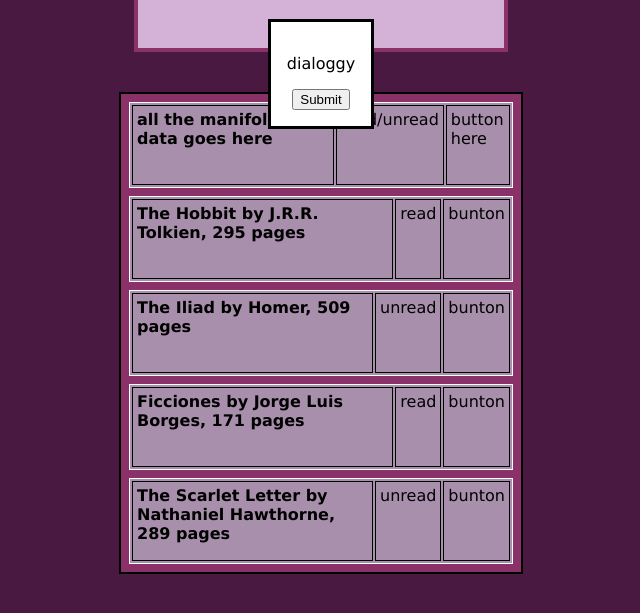
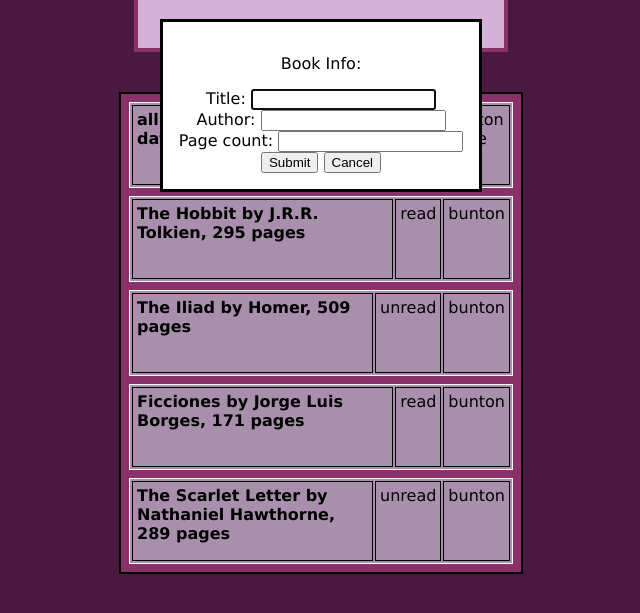
Before and after one commit to zaane/javascript-projects, a plain HTML site: page library/library.html in a window 1280 px wide. Both pictures are taken after a click on the button "Add Book". Shown: the part 127-740 px from the top of the page, without its empty margins (319-959 px from the left). Drawn offline with Linux system fonts and the light colour scheme.

Commit message:
add functionality to form so user can add new books

```diff
--- a/library/library.html
+++ b/library/library.html
@@ -11,14 +11,37 @@
 </head>
 
 <body>
-    <div class ="button-container">
+    <div class="button-container">
         <h1>
             Welcome to my library
         </h1>
-        <dialog>
-            <p>dialoggy</p>
-            <button>Submit</button>
+
+        <dialog id="addBookDialog">
+            <form>
+                <p>Book Info:</p>
+                <div>
+                    <label for="book_title">Title:</label>
+                    <input type="text" id="book_title" name="book_title">
+                </div>
+
+                <div>
+                    <label for="author">Author:</label>
+                    <input type="text" id="author" name="author">
+                </div>
+
+                <div>
+                    <label for="page_count">Page count:</label>
+                    <input type="text" id="page_count" name="page_count">
+                </div>
+                <div>
+                    <button id="submitButton" value ="default">Submit</button>
+                    <button value ="cancel" formmethod="dialog">Cancel</button>
+                </div>
+            </form>
+
+
         </dialog>
+
         <button>Add Book</button>
     </div>
 
--- a/library/script.js
+++ b/library/script.js
@@ -59,9 +59,11 @@ for (book of myLibrary) {
 }
 
 
+// hook up buttons and dialog
 const dialog = document.querySelector("dialog");
 const showButton = document.querySelector("dialog + button");
 const closeButton = document.querySelector("dialog button");
+const confirmButton = document.querySelector("#confirmButton");
 
 showButton.addEventListener('click', () => {
     dialog.show();
@@ -70,3 +72,27 @@ showButton.addEventListener('click', () => {
 closeButton.addEventListener('click', () => {
     dialog.close();
 });
+
+
+const form = document.querySelector("form");
+form.addEventListener("submit", (e) => {
+    e.preventDefault();
+    new FormData(form); //fires the formdata event
+})
+
+form.addEventListener("formdata", (e) => {
+    console.log("formdata event fired");
+
+    const data = e.formData;
+    for (const entry of data.entries()) {
+        console.log(entry);
+        console.log(typeof entry);
+      }
+
+    console.log(data.get("book_title"));
+
+    inputBook = new Book(data.get("book_title"), data.get("author"), data.get("page_count"), false);
+    console.log(inputBook.info());
+    addBookToLibrary(inputBook);
+    addRowToTable(inputBook);
+})
```
